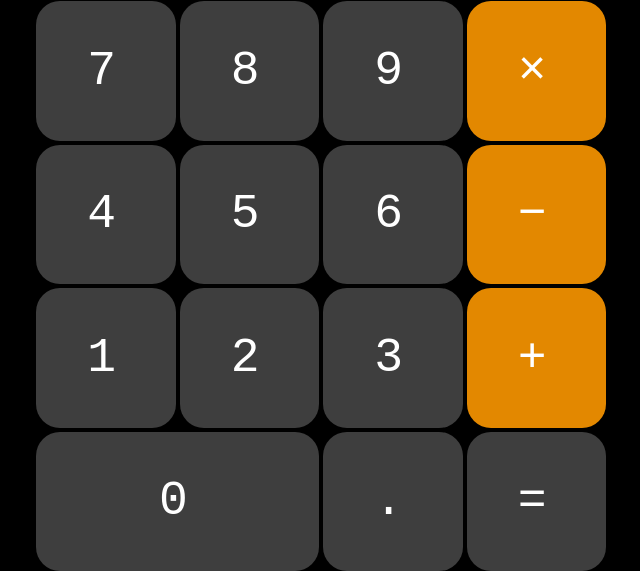
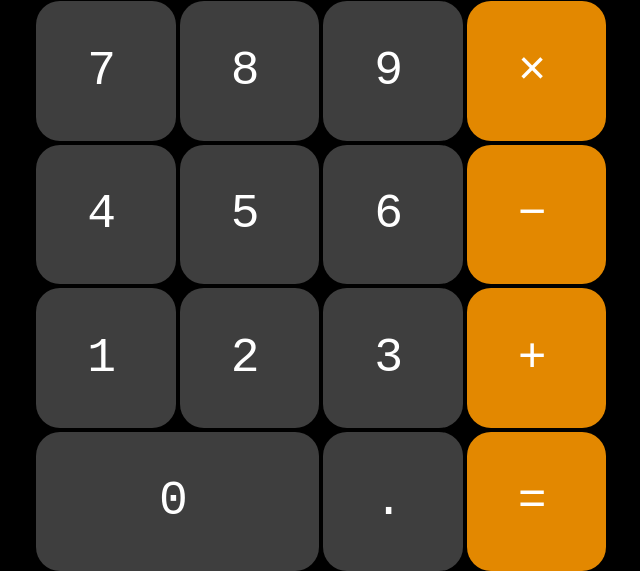
Before and after one commit to Zonwrk/odin-calculator, a plain HTML site: page index.html in a window 1280 px wide. Shown: the part 329-900 px from the top of the page, without its empty margins (319-959 px from the left). Drawn offline with Linux system fonts and the light colour scheme.

Commit message:
Quick fix the color of the equals button

```diff
--- a/style.css
+++ b/style.css
@@ -74,6 +74,6 @@ video {
     grid-row: 7;
 }
 
-div[id|="operator"] {
+div[id|="operator"], #equals {
     background-color: rgb(227, 136, 0) !important;
 }
```
